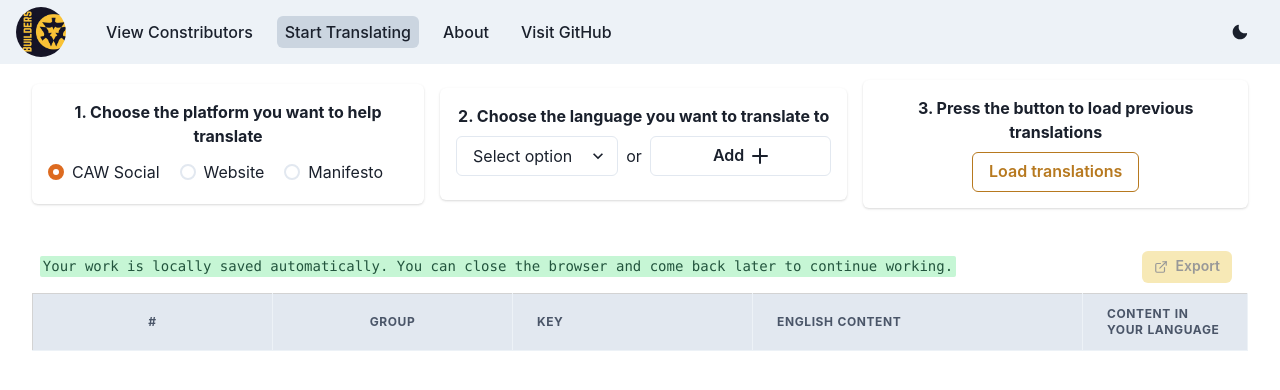
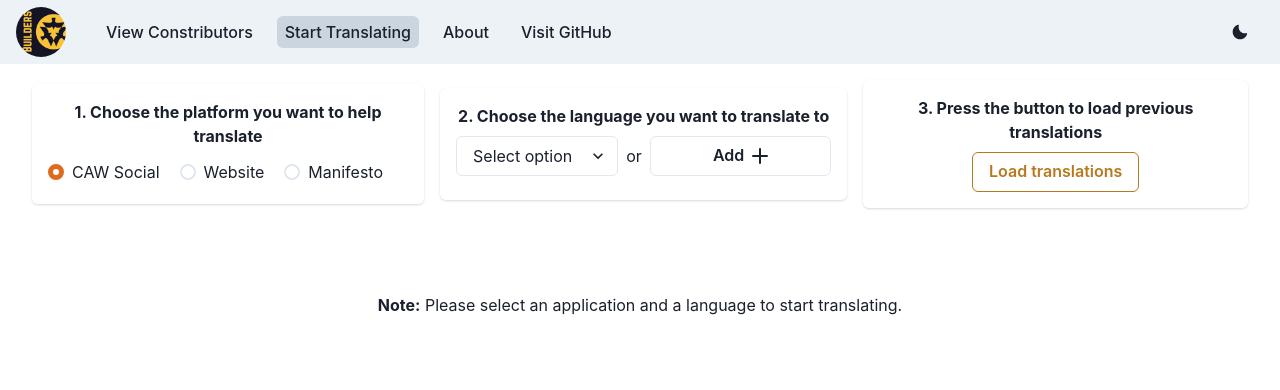
Before and after one commit to draos2q/caw-babel, a React (Vite) app: page /translate in a window 1280 px wide. Shown: the top 390 px of the page. Built offline with nearby package versions, Linux system fonts and the light colour scheme.

Commit message:
feat : add RTL support

```diff
--- a/src/pages/Translate/EditableCell.tsx
+++ b/src/pages/Translate/EditableCell.tsx
@@ -14,6 +14,7 @@ export default function EditableCell({ value, jsonKey, jsonGroup }: Props) {
 
     const lang = usePageStore(state => state.language);
     const app = usePageStore(state => state.platform);
+    const rtl = usePageStore(state => state.rtl);
     const translate = useTranslationsStore(state => state.translate);
     const [localValue, setValue] = useState<string>('');
 
@@ -35,6 +36,7 @@ export default function EditableCell({ value, jsonKey, jsonGroup }: Props) {
             placeholder='Enter your translation'
             onChange={handleValueChange}
             onBlur={handleBlur}
+            dir={rtl ? 'rtl' : 'ltr'}
             sx={{
                 //add custom placeholder styles
                 "&::placeholder": {
--- a/src/pages/Translate/ManifestoEditor.tsx
+++ b/src/pages/Translate/ManifestoEditor.tsx
@@ -17,6 +17,7 @@ function EditableTextArea(props: EditableTextAreaProps) {
     const { textArea1Ref, textArea2Ref } = props;
     const translation = useTranslationsStore(state => state.translation);
     const lang = usePageStore(state => state.language);
+    const rtl = usePageStore(state => state.rtl);
     const app = usePageStore(state => state.platform);
     const translate = useTranslationsStore(state => state.translate);
 
@@ -41,6 +42,7 @@ function EditableTextArea(props: EditableTextAreaProps) {
             readOnly={false}
             ref={textArea2Ref}
             bg={bg}
+            dir={rtl ? 'rtl' : 'ltr'}
             onScroll={handleTextArea2Scroll}
             value={translation.diccionary[0].translated_value}
             onChange={(e) => handleTextChange(e.target.value)}
--- a/src/pages/Translate/index.tsx
+++ b/src/pages/Translate/index.tsx
@@ -31,6 +31,7 @@ export default function TranslatePage() {
                 gap="2"
                 pt={2}
                 pb={2}
+                visibility={locked ? "visible" : "hidden"}
             >
                 <Code m={2} colorScheme="green">
                     Your work is locally saved automatically. You can close the browser and come back later to continue working.
@@ -48,7 +49,11 @@ export default function TranslatePage() {
                     Export
                 </Button>
             </Flex>
-            {translation.application === 'manifesto' ? <ManifestoEditor /> : <DataTableEditor data={translation} />}
+            {locked ? (translation.application === 'manifesto' ? <ManifestoEditor /> : <DataTableEditor data={translation} />) :
+                <p>
+                    <b>Note:</b> Please select an application and a language to start translating.
+                </p>
+            }
         </Container>
     );
 }
--- a/src/store/PageStore.ts
+++ b/src/store/PageStore.ts
@@ -1,11 +1,13 @@
 import { create } from 'zustand';
 import { CAW_APP } from "src/types";
 
+import allLanguages from 'src/utilities/languages';
 export type Page = 'contributors' | 'translations';
 
 interface PageState {
     translate_controls_locked: boolean;
     language: string,
+    rtl: boolean,
     platform: CAW_APP
     setTranslateControlsLocked: (locked: boolean) => void;
     changeSelectedApp: (app: CAW_APP) => void;
@@ -15,6 +17,7 @@ interface PageState {
 export const usePageStore = create<PageState>((set) => ({
     translate_controls_locked: false,
     language: '',
+    rtl: false,
     platform: 'clearing-house',
     setTranslateControlsLocked: (locked: boolean) => set({ translate_controls_locked: locked }),
     changeSelectedApp: (app: CAW_APP) => set((state) => {
@@ -29,7 +32,8 @@ export const usePageStore = create<PageState>((set) => ({
         return (
             {
                 ...state,
-                language: language
+                language: language,
+                rtl: allLanguages.find((l) => l.code === language)?.rtl || false
             }
         )
     }),
```
